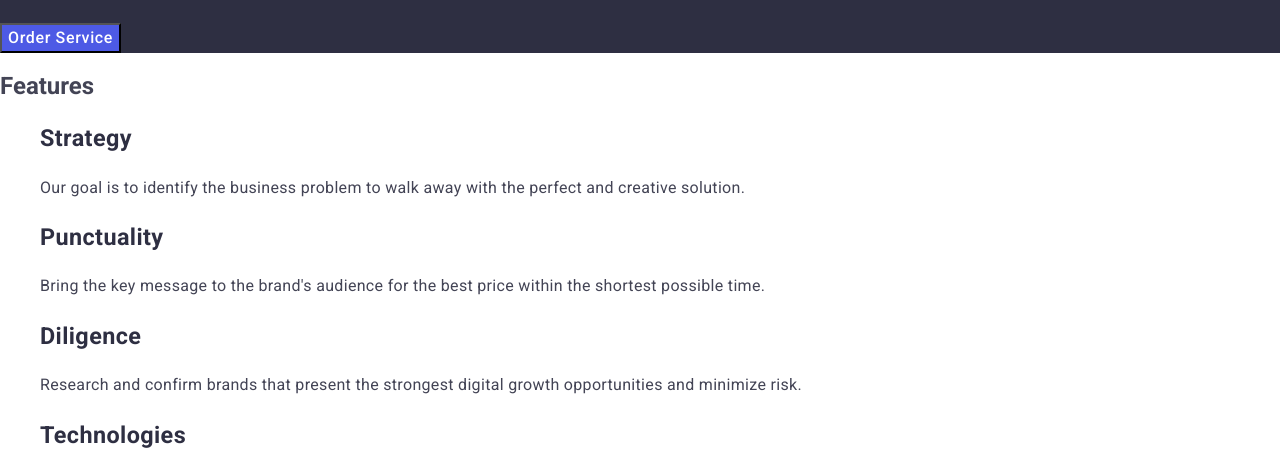
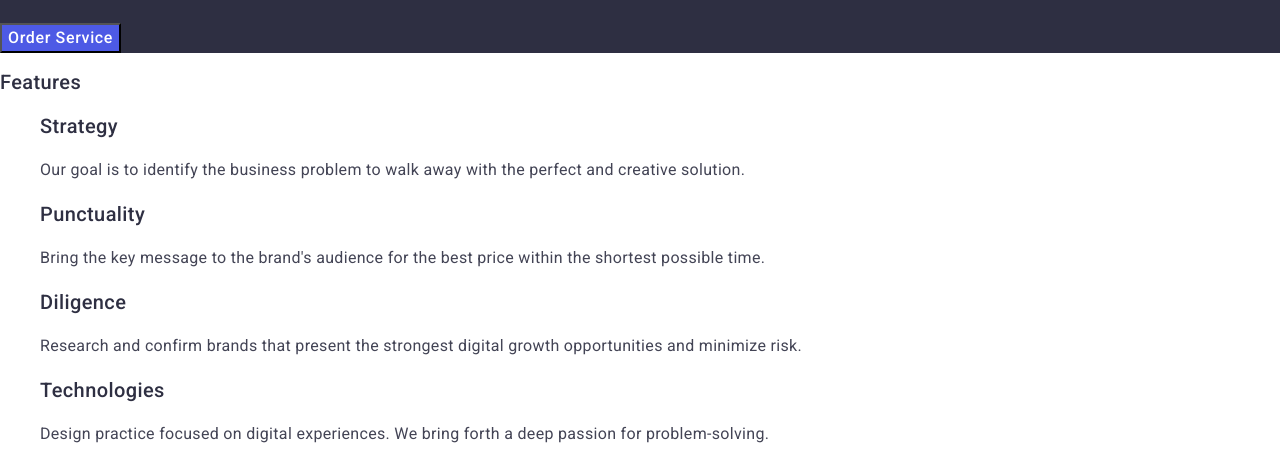
Before and after one commit to jiovuos/goit-markup-hw-02, a plain HTML site: page index.html in a window 1280 px wide. Shown: the part 303-772 px from the top of the page. Drawn offline with nearby package versions, Linux system fonts and the light colour scheme.

Commit message:
fix styles

```diff
--- a/css/styles.css
+++ b/css/styles.css
@@ -82,6 +82,14 @@ a {
 .hero-btn:hover,
 .hero-btn:focus {
     background-color: #404bbf;
+}
+
+.features-title {
+    font-weight: 500;
+    font-size: 20px;
+    line-height: 1.2;
+    letter-spacing: 0.02em;
+    color: #2e2f42;
 }
 
 .features-item {
--- a/index.html
+++ b/index.html
@@ -63,7 +63,7 @@
       </section>
       <!-- ============== Features ============== -->
       <section class="features">
-        <h2 class="visually-hidden">Features</h2>
+        <h2 class="features-title">Features</h2>
         <ul class="features-list">
           <li class="features-item">
             <h3 class="features-title">Strategy</h3>
```
